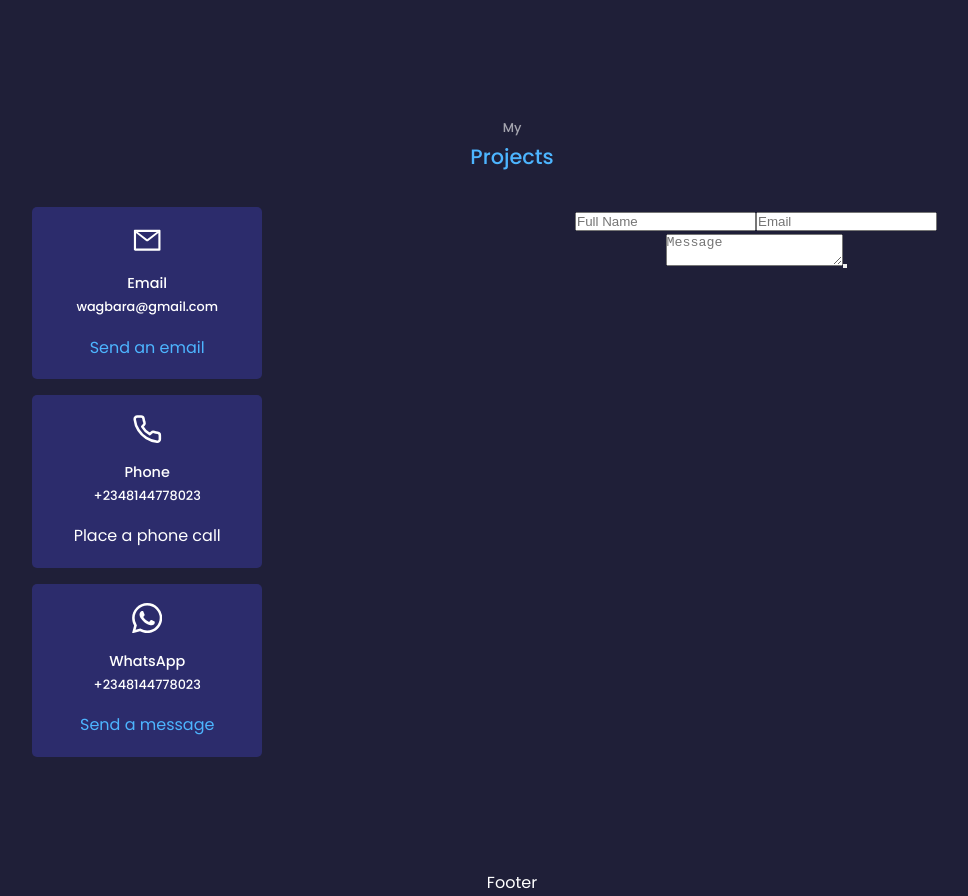
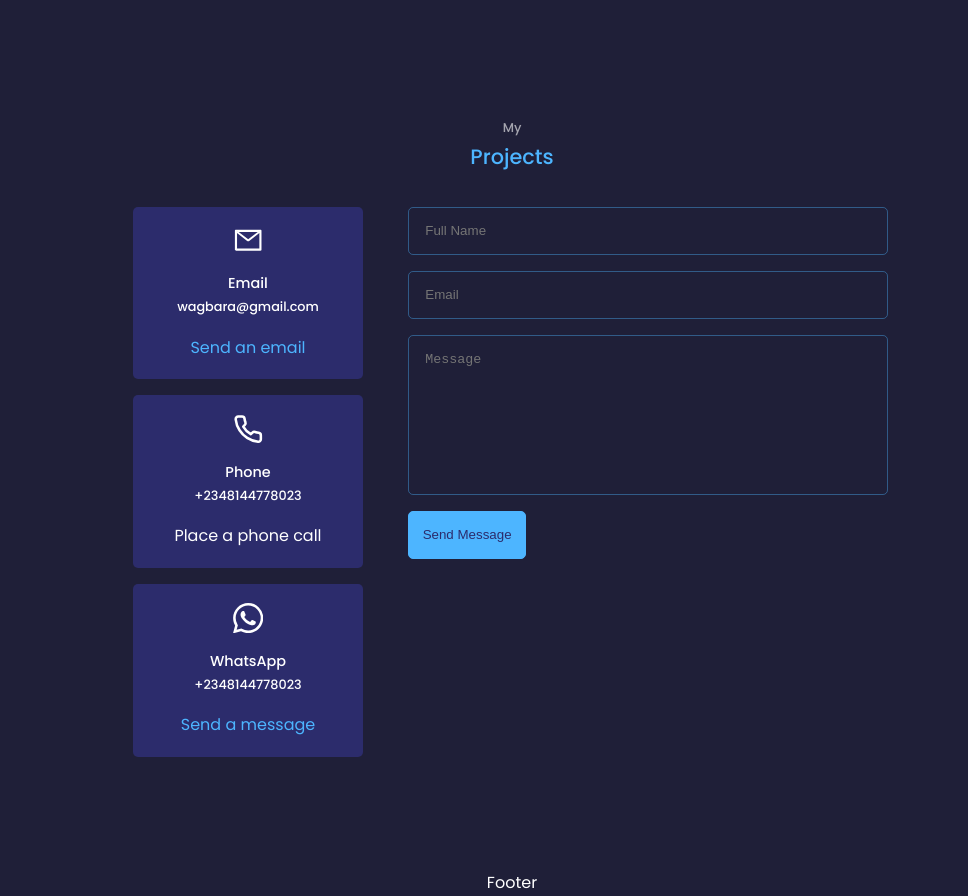
Before and after one commit to franklinwagbara/Portfolio, a React (Create React App) app: page / in a window 1280 px wide. Shown: the part 5103-5999 px from the top of the page, without its empty margins (128-1096 px from the left). Built offline with nearby package versions, Linux system fonts and the light colour scheme.

Commit message:
modified some components

```diff
--- a/package.json
+++ b/package.json
@@ -9,6 +9,7 @@
     "@testing-library/jest-dom": "^5.16.4",
     "@testing-library/react": "^13.2.0",
     "@testing-library/user-event": "^13.5.0",
+    "emailjs-com": "^3.2.0",
     "react": "^18.1.0",
     "react-dom": "^18.1.0",
     "react-icons": "^4.3.1",
--- a/src/components/CTA/CTA.jsx
+++ b/src/components/CTA/CTA.jsx
@@ -21,7 +21,7 @@ const CTA = ({
 };
 
 CTA.propTypes = {
-  download: PropTypes.bool.isRequired,
+  download: PropTypes.bool,
   action1: PropTypes.string.isRequired,
   action2: PropTypes.string.isRequired,
   label1: PropTypes.string.isRequired,
--- a/src/components/contact/Contact.jsx
+++ b/src/components/contact/Contact.jsx
@@ -2,8 +2,33 @@ import "./Contact.scss";
 import { AiOutlineMail } from "react-icons/ai";
 import { FiPhone } from "react-icons/fi";
 import { BsWhatsapp } from "react-icons/bs";
+import React, { useRef } from "react";
+import emailjs from "emailjs-com";
 
 const Contact = (props) => {
+  const form = useRef();
+
+  const sendEmail = (e) => {
+    e.preventDefault();
+
+    emailjs
+      .sendForm(
+        "service_5lllypt",
+        "template_7zl8zfv",
+        form.current,
+        "p4BMncuKLTQqjeNJv"
+      )
+      .then(
+        (result) => {
+          console.log(result.text);
+        },
+        (error) => {
+          console.log(error.text);
+        }
+      );
+
+    e.target.reset();
+  };
   return (
     <section id="contact">
       <h5>My</h5>
@@ -37,11 +62,13 @@ const Contact = (props) => {
             </a>
           </article>
         </div>
-        <form action="">
-          <input type="text" placeholder="Full Name" />
-          <input type="text" placeholder="Email" />
-          <textarea placeholder="Message" />
-          <button type="submit"></button>
+        <form ref={form} className="form" onSubmit={sendEmail}>
+          <input name="name" type="text" placeholder="Full Name" required />
+          <input name="email" type="email" placeholder="Email" required />
+          <textarea name="message" placeholder="Message" required />
+          <button className="btn btn-primary" type="submit">
+            Send Message
+          </button>
         </form>
       </div>
     </section>
--- a/src/components/contact/Contact.scss
+++ b/src/components/contact/Contact.scss
@@ -1,7 +1,14 @@
+#contact {
+  display: flex;
+  flex-direction: column;
+  justify-content: center;
+  align-items: center;
+}
+
 .contact__container {
   display: grid;
-  grid-template-columns: repeat(2, 1fr);
-  gap: 1rem;
+  grid-template-columns: 30% 58%;
+  gap: 3rem;
 
   .contact__options {
     display: flex;
@@ -44,3 +51,30 @@
     }
   }
 }
+
+.form {
+  display: flex;
+  flex-direction: column;
+  align-items: start;
+  gap: 1rem;
+  transition: var(--transition);
+
+  & input,
+  textarea {
+    background: transparent;
+    width: 30rem;
+    resize: none;
+    border: 1px solid var(--primary-color-variant);
+    padding: 1rem;
+    border-radius: var(--button-border-radius);
+    color: white;
+  }
+
+  & input {
+    height: 3rem;
+  }
+
+  & textarea {
+    height: 10rem;
+  }
+}
```
Also changed, not shown: 1 other file (tests, documents, lock files or other folders).
